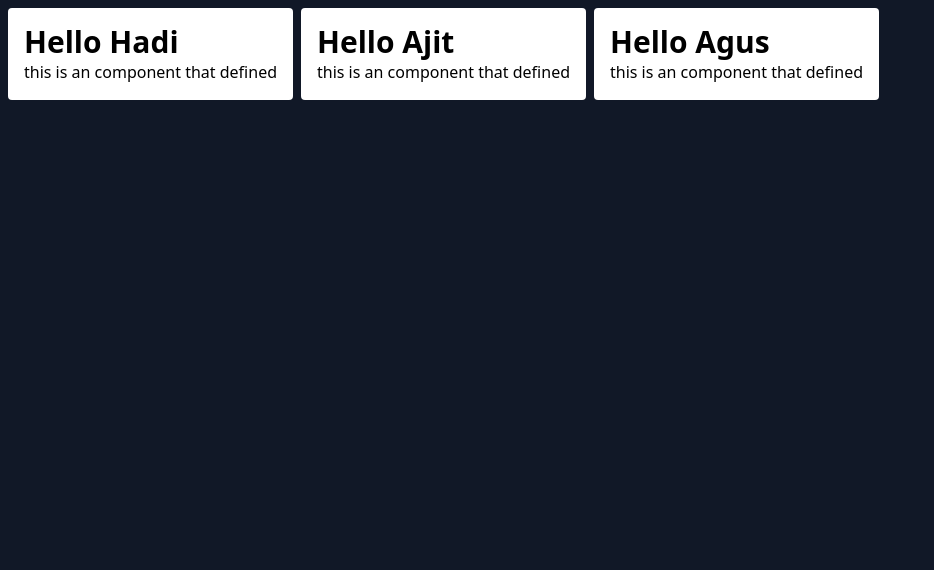
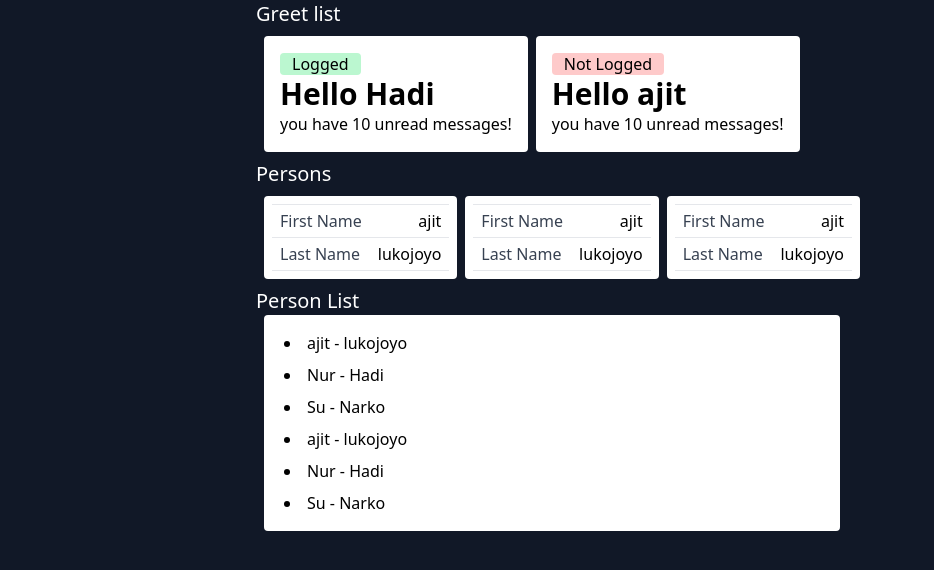
Before and after one commit to zidan-p/react-typescript, a React (Create React App) app: page / in a window 1280 px wide. Shown: the top 570 px of the page, without its empty margins (0-934 px from the left). Built offline with nearby package versions, Linux system fonts and the light colour scheme.

Commit message:
basic props

```diff
--- a/src/App.tsx
+++ b/src/App.tsx
@@ -1,24 +1,74 @@
 import React from 'react';
 import { Greet } from './components/Greet';
+import { Person } from './components/Person';
+import { PersonList } from './components/PersonList';
 
 function App() {
+
+  const personData = {
+    first: "ajit",
+    last: "lukojoyo"
+  }
+
+  const personListData = [
+    {
+      first: "ajit",
+      last: "lukojoyo"
+    },
+    {
+      first: "Nur",
+      last: "Hadi"
+    },
+    {
+      first: "Su",
+      last: "Narko"
+    },
+    {
+      first: "ajit",
+      last: "lukojoyo"
+    },
+    {
+      first: "Nur",
+      last: "Hadi"
+    },
+    {
+      first: "Su",
+      last: "Narko"
+    },
+  ]
+
+
   return (
-    <div className="relative min-h-screen bg-gray-900">
-      <div className="flex gap-2 p-2">
-        <Greet
-          /**
-           * when using typed props, i can't asign another properties except the defined one
-           * and the key properties.
-           *
-           *
-           * the properties also have to be same type with defined one
-           */
-          name='Hadi'
-          // name=12 // this throw an error
-          // anotherValue="hello"  // it also applies
-        />
-        <Greet name='Ajit'/>
-        <Greet name='Agus'/>
+    <div className=" relative min-h-screen bg-gray-900">
+      <div className="mx-auto max-w-3xl">
+        <div className="">
+          <h2 className='text-white text-xl'>Greet list</h2>
+          <div className="flex flex-wrap gap-2 p-2">
+            <Greet
+              name='Hadi'
+              messageCount={10}
+              logged={true}
+            />
+            <Greet
+              name='ajit'
+              messageCount={10}
+              logged={false}
+            />
+          </div>
+        </div>
+
+        <div className="">
+          <h2 className='text-white text-xl'>Persons</h2>
+          <div className="flex gap-2 p-2">
+            <Person name={personData} />
+            <Person name={personData} />
+            <Person name={personData} />
+          </div>
+        </div>
+        <div className="">
+          <h2 className='text-white text-xl'>Person List</h2>
+          <PersonList names={personListData} />
+        </div>
       </div>
     </div>
   );
--- a/src/components/Greet.tsx
+++ b/src/components/Greet.tsx
@@ -1,14 +1,22 @@
 // how to use type
 export type GreetProps = {
     name: string;
+    messageCount: number;
+    logged: boolean;
 }
 
 
 export const Greet = (props: GreetProps) => {
     return (
     <div className="max-w-xl bg-white p-4 rounded hover:bg-gray-300">
+        {props.logged
+        ?(
+            <span className="px-3 bg-green-200 rounded">Logged</span>
+        ):(
+            <span className="px-3 bg-red-200 rounded">Not Logged</span>
+        )}
         <h1 className='text-3xl font-bold'>Hello {props.name}</h1>
-        <p>this is an component that defined</p>
+        <p>you have {props.messageCount} unread messages!</p>
     </div>
     )
 }
--- /dev/null
+++ b/src/components/Person.tsx
@@ -0,0 +1,26 @@
+type PersonProps = {
+    name: {
+        first: string;
+        last: string;
+    }
+}
+
+
+export const Person = (props: PersonProps) => {
+    return(
+        <div className="bg-white rounded p-2">
+            <table className="">
+                <tbody>
+                    <tr>
+                        <td className="border-y p-1 px-2 text-gray-700">First Name</td>
+                        <td className="border-y p-1 px-2 text-right" >{props.name.first}</td>
+                    </tr>
+                    <tr>
+                        <td className="border-y p-1 px-2 text-gray-700">Last Name</td>
+                        <td className="border-y p-1 px-2 text-right">{props.name.last}</td>
+                    </tr>
+                </tbody>
+            </table>
+        </div>
+    )
+}
--- /dev/null
+++ b/src/components/PersonList.tsx
@@ -0,0 +1,23 @@
+type PersonListProps = {
+    names: {
+        first: string;
+        last: string;
+    }[] // this is how to use array of object as type
+}
+
+export const PersonList = (props: PersonListProps)=>{
+    return(
+        <div className="bg-white rounded p-3 max-w-xl ml-2">
+            <ul>
+                {props.names.map((person, index) => (
+                    <li
+                        className="py-1 px-2 list-disc list-inside hover:bg-gray-200"
+                        key={index}
+                    >
+                        {person.first} - {person.last}
+                    </li>
+                ))}
+            </ul>
+        </div>
+    )
+}
```
